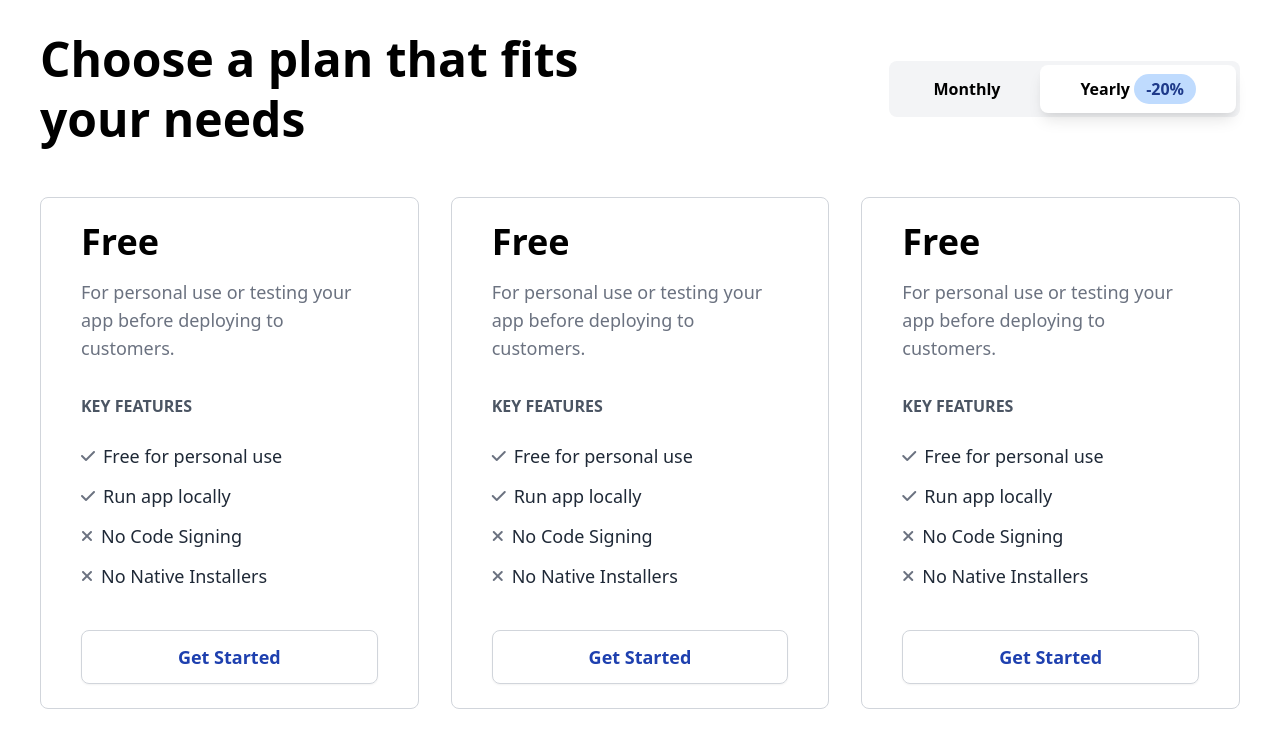
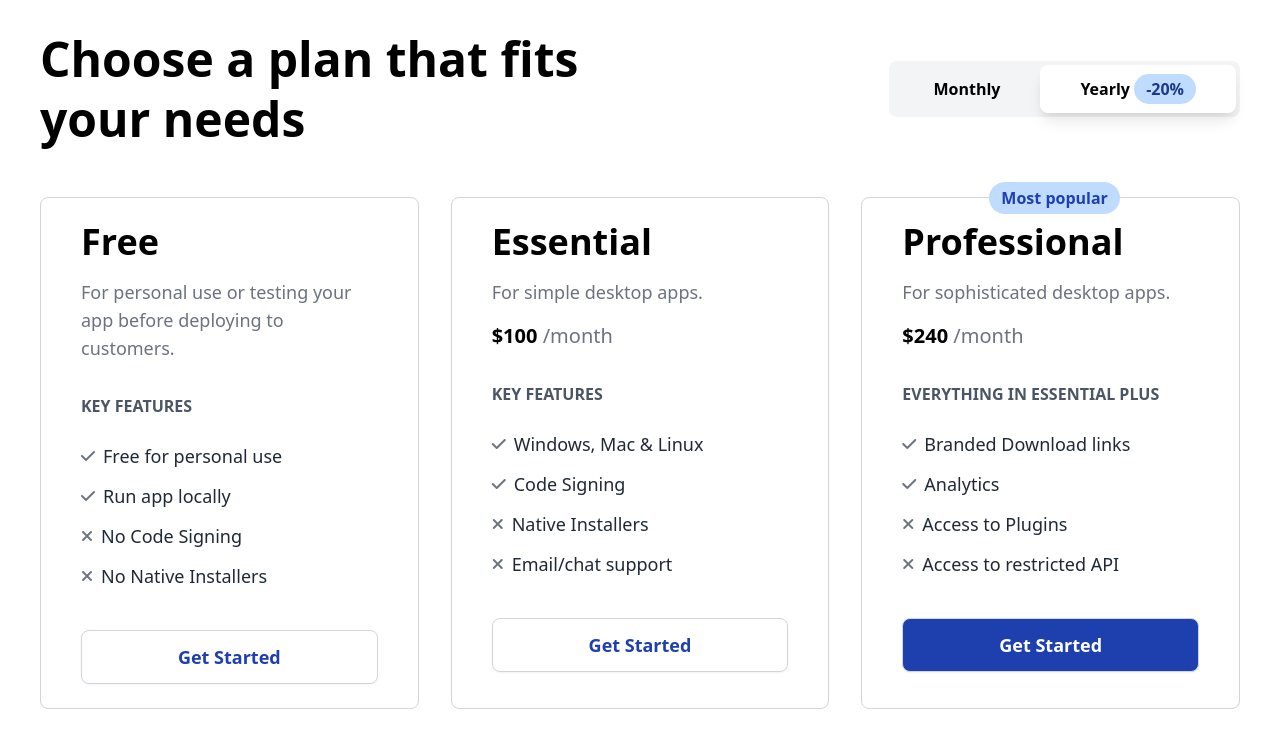
Before and after one commit to RabeelAhmed/tailwind-responsive-practice, a website: page index.html in a window 1280 px wide. Shown: the part 5915-6648 px from the top of the page. Drawn offline with nearby package versions, Linux system fonts and the light colour scheme.

Commit message:
Some changes in payment section.

```diff
--- a/index.html
+++ b/index.html
@@ -1115,7 +1115,7 @@
       <div id="payment-categories" class="pt-12">
 
         <div id="categories" class="flex flex-col gap-y-8 lg:flex-row lg:gap-x-8">
-          <div id="category-1" class="px-10 py-6 flex flex-col border border-gray-300 rounded-lg">
+          <div id="category-1" class="px-10 py-6 flex flex-col border border-gray-300 rounded-lg lg:w-1/2">
 
             <h1 class="font-semibold text-4xl">Free</h1>
 
@@ -1158,11 +1158,14 @@
             </button>
           </div>
 
-          <div id="category-2" class="px-10 py-6 flex flex-col border border-gray-300 rounded-lg">
+          <div id="category-2" class="px-10 py-6 flex flex-col border border-gray-300 rounded-lg lg:w-1/2">
 
-            <h1 class="font-semibold text-4xl">Free</h1>
+            <h1 class="font-semibold text-4xl">Essential</h1>
 
-            <p class="text-lg text-gray-500 mt-4">For personal use or testing your app before deploying to customers.</p>
+            <p class="text-lg text-gray-500 mt-4">For simple desktop apps.</p>
+
+            <h1 class="text-xl font-semibold mt-4">$100
+              <span class="font-medium text-gray-500">/month</span></h1>
 
             <h2 class="uppercase text-gray-600 font-semibold mt-8">Key Features</h2>
 
@@ -1170,28 +1173,28 @@
               <div class="flex items-center gap-2">
                 <i class="fa-solid fa-check text-gray-500"></i>
                 <a href="#" class="text-lg text-gray-800"
-                  >Free for personal use</a
+                  >Windows, Mac & Linux</a
                 >
               </div>
 
               <div class="flex items-center gap-2">
                 <i class="fa-solid fa-check text-gray-500"></i>
                 <a href="#" class="text-lg text-gray-800"
-                  >Run app locally</a
+                  >Code Signing</a
                 >
               </div>
 
               <div class="flex items-center gap-2">
                 <i class="fa-solid fa-xmark text-gray-500"></i>
                 <a href="#" class="text-lg text-gray-800"
-                  >No Code Signing</a
+                  >Native Installers</a
                 >
               </div>
 
               <div class="flex items-center gap-2">
                 <i class="fa-solid fa-xmark text-gray-500"></i>
                 <a href="#" class="text-lg text-gray-800"
-                  >No Native Installers</a
+                  >Email/chat support</a
                 >
               </div>
             </div>
@@ -1201,45 +1204,56 @@
             </button>
           </div>
 
-          <div id="category-3" class="px-10 py-6 flex flex-col border border-gray-300 rounded-lg">
+          <div id="category-3" class="px-10 py-6 flex flex-col border border-gray-300 rounded-lg lg:w-1/2">
 
-            <h1 class="font-semibold text-4xl">Free</h1>
+            <div id="popular" class="absolute">
 
-            <p class="text-lg text-gray-500 mt-4">For personal use or testing your app before deploying to customers.</p>
+            <div class="px-3 py-1 bg-blue-200 rounded-full font-semibold text-blue-800 relative -top-10 left-2/3">
+              Most popular
+            </div>
 
-            <h2 class="uppercase text-gray-600 font-semibold mt-8">Key Features</h2>
+          </div>
+
+            <h1 class="font-semibold text-4xl">Professional</h1>
+
+            <p class="text-lg text-gray-500 mt-4">For sophisticated desktop apps.</p>
+
+            <h1 class="text-xl font-semibold mt-4">$240
+              <span class="font-medium text-gray-500">/month</span></h1>
+
+            <h2 class="uppercase text-gray-600 font-semibold mt-8">Everything in Essential Plus</h2>
 
             <div class="space-y-3 mt-6">
               <div class="flex items-center gap-2">
                 <i class="fa-solid fa-check text-gray-500"></i>
                 <a href="#" class="text-lg text-gray-800"
-                  >Free for personal use</a
+                  >Branded Download links</a
                 >
               </div>
 
               <div class="flex items-center gap-2">
                 <i class="fa-solid fa-check text-gray-500"></i>
                 <a href="#" class="text-lg text-gray-800"
-                  >Run app locally</a
+                  >Analytics</a
                 >
               </div>
 
               <div class="flex items-center gap-2">
                 <i class="fa-solid fa-xmark text-gray-500"></i>
                 <a href="#" class="text-lg text-gray-800"
-                  >No Code Signing</a
+                  >Access to Plugins</a
                 >
               </div>
 
               <div class="flex items-center gap-2">
                 <i class="fa-solid fa-xmark text-gray-500"></i>
                 <a href="#" class="text-lg text-gray-800"
-                  >No Native Installers</a
+                  >Access to restricted API</a
                 >
               </div>
             </div>
 
-            <button class="mt-10 px-8 py-3 font-semibold text-lg border border-gray-300 hover:border-gray-400 transition ease-in-out duration-150 rounded-lg shadow-sm text-blue-800">
+            <button class="mt-10 px-8 py-3 font-semibold text-lg bg-blue-800 border border-gray-300 hover:border-blue-400 transition ease-in-out duration-150 rounded-lg shadow-sm text-white">
               Get Started
             </button>
           </div>
```
